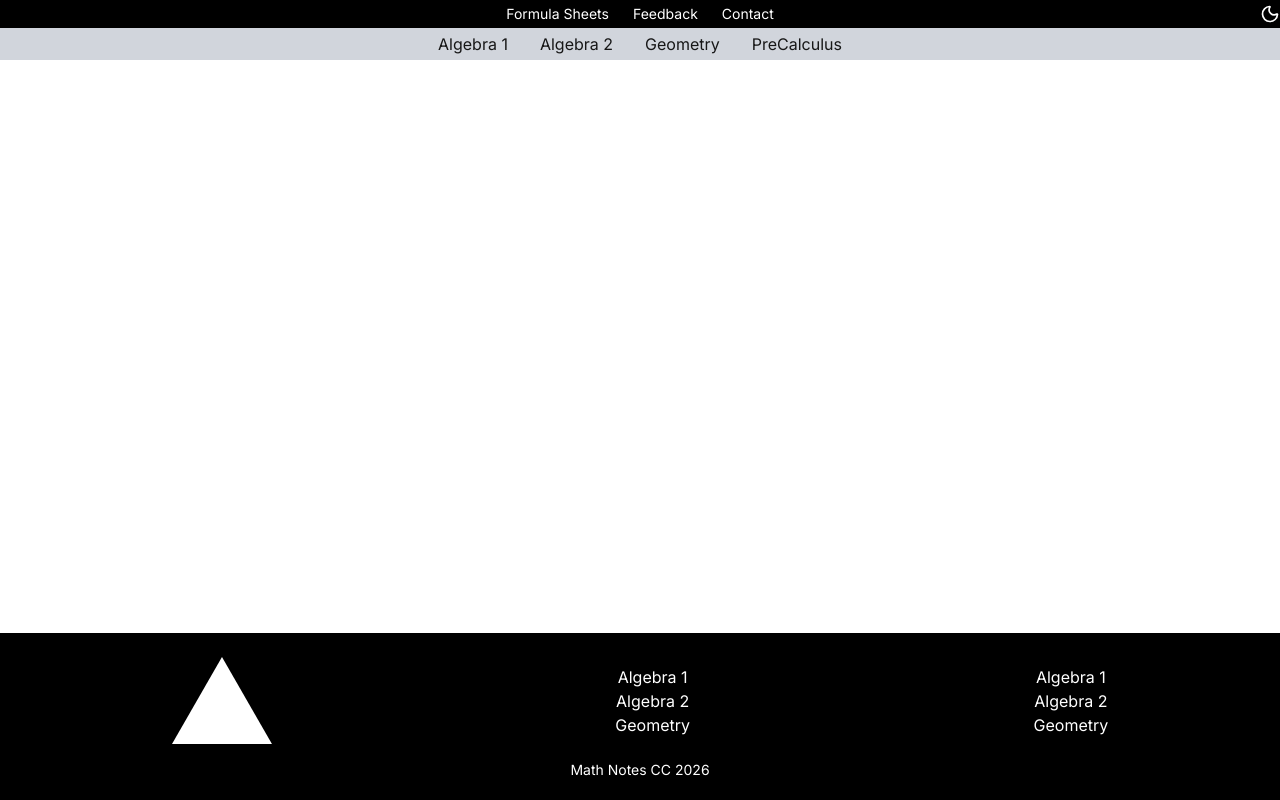
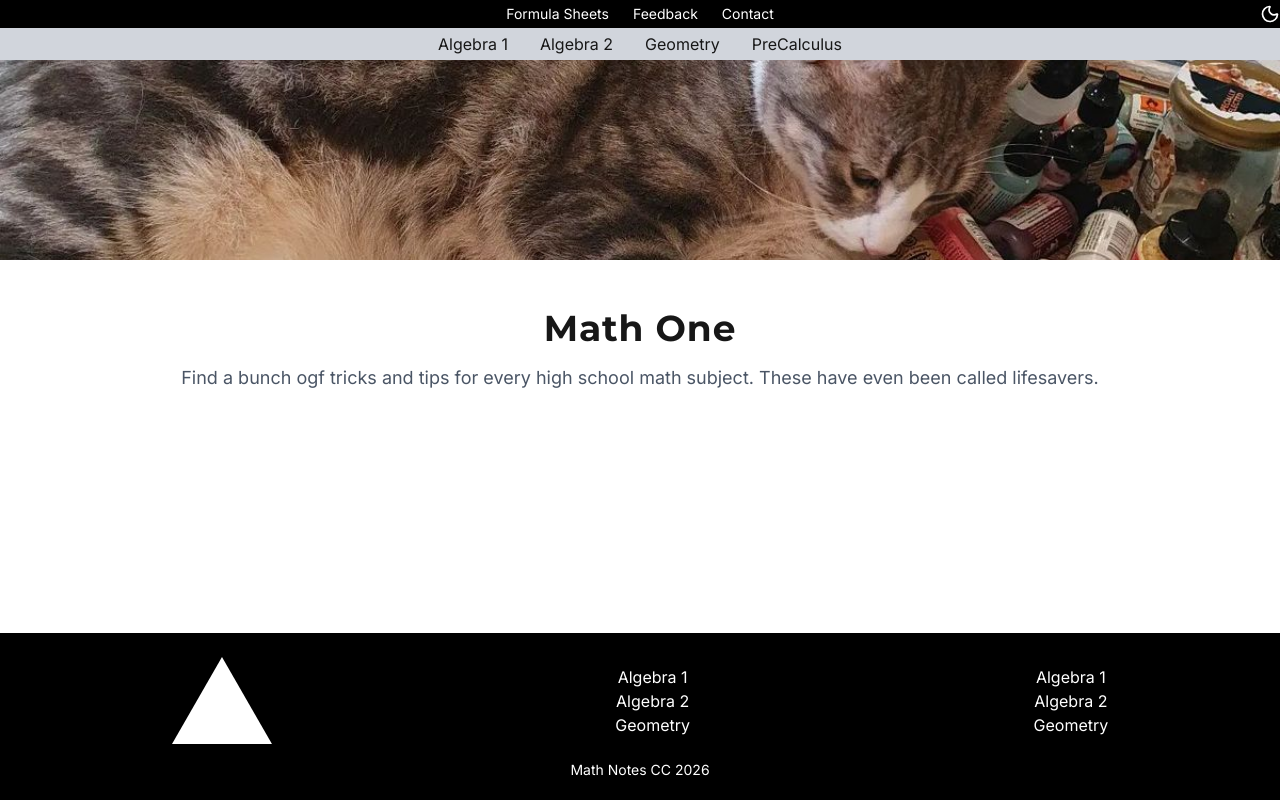
Before and after one commit to dakshs-07/math-notes, a Next.js app: page / in a window 1280 px wide. Built offline with nearby package versions, Linux system fonts and the light colour scheme.

Commit message:
added home page content

```diff
--- a/app/math/PreCalc/page.jsx
+++ b/app/math/PreCalc/page.jsx
@@ -1,3 +1,4 @@
+import ComingSoon from "@/components/ComingSoon";
 import PageWrapper from "@/components/PageWrapper";
 import Link from "next/link";
 import React from "react";
@@ -9,6 +10,7 @@ function page() {
       gradient="from-yellow-100 to-indigo-300"
       fontColor="text-violet-900"
     >
+      <ComingSoon/>
       <div className="my">
         <h1 className="text-5xl text-center tracking-wide py-6">Pre Calculus</h1>
         <div className="flex justify-around">
--- a/app/page.jsx
+++ b/app/page.jsx
@@ -1,7 +1,21 @@
-export default function Home(){
-    return(
-        <div>
-            <h1></h1>
-        </div>
-    )
+import Image from "next/image";
+
+export default function Home() {
+  return (
+    <div>
+      <Image
+        src="/cat.jpg"
+        alt="hero image bro"
+        className="w-full h-50 object-cover"
+        width={100}
+        height={100}
+      />
+      <div className="py-12 px-6 text-center">
+        <h1 className="text-4xl font-bold mb-4 tracking-wide">Math One</h1>
+      <p className="text-lg text-gray-600 mb-6">
+        Find a bunch ogf tricks and tips for every high school math subject. These have even been called lifesavers.
+      </p>
+      </div>
+    </div>
+  );
 }
--- /dev/null
+++ b/components/ComingSoon.jsx
@@ -0,0 +1,13 @@
+import React from "react";
+
+function ComingSoon() {
+  return (
+    <div className="fixed inset-16 z-50 flex items-center justify-center bg-white/10 backdrop-blur-xs px-10">
+      <h1 className="text-white text-5xl tracking-widest">
+        Coming soon fellas hang in tight
+      </h1>
+    </div>
+  );
+}
+
+export default ComingSoon;
```
Also changed, not shown: public/cat.jpg (added), public/star.png (added).
